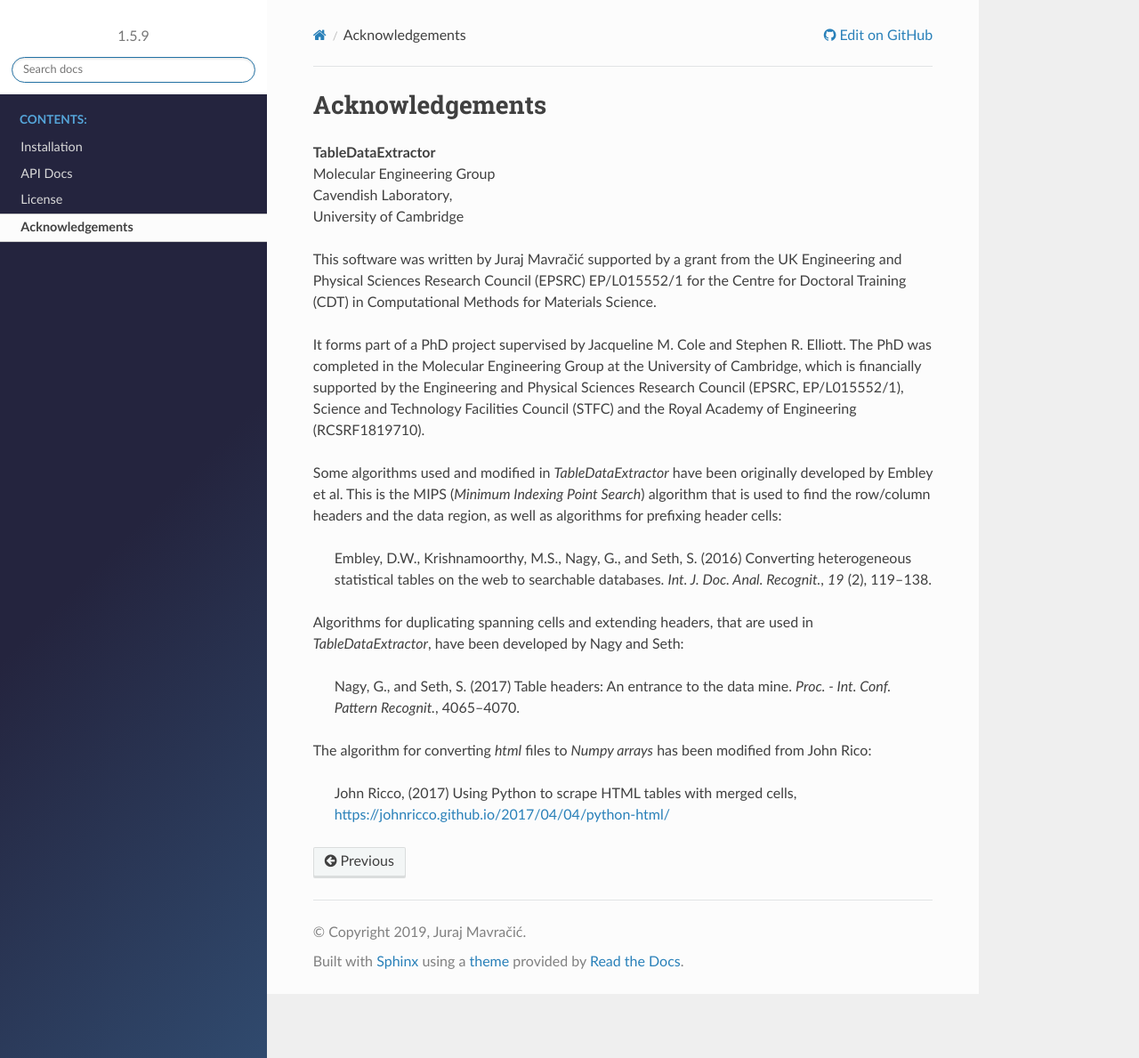
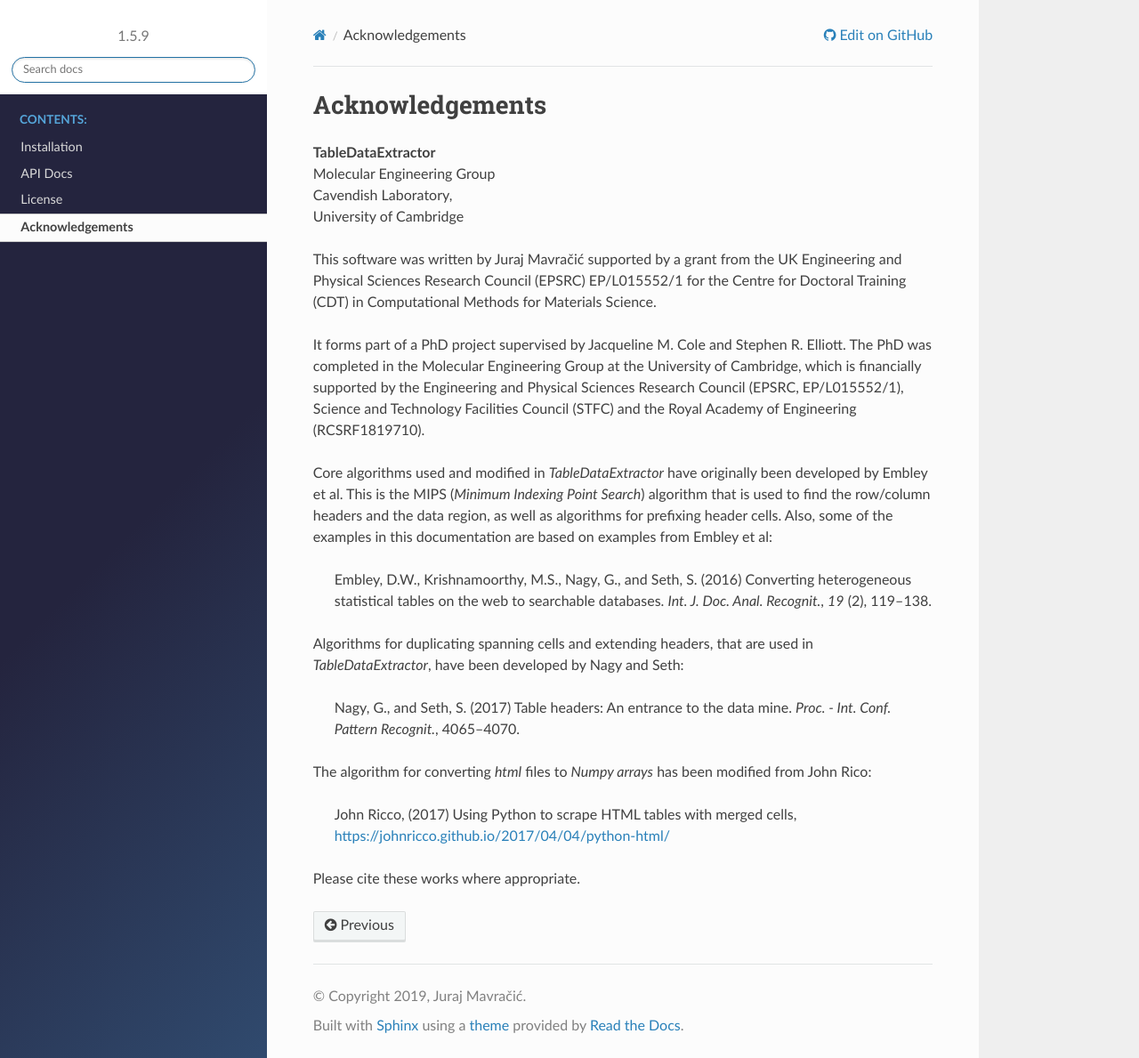
Before and after one commit to CambridgeMolecularEngineering/tabledataextractor, a Sphinx documentation site: the page built from docs/acknowledgement.rst, in a window 1280 px wide and 1189 px high. Shown: the whole window at 89% size. Built offline with Sphinx 7.4.7 and the Read the Docs theme 2.0.0, drawn with Linux system fonts in a browser that asks for light colours; pages that are not in the unit, such as notebooks, are missing from menus.

Commit message:
acknowledgements updated
Signed-off-by: JurajMa <jm2111@cam.ac.uk>

```diff
--- a/docs/acknowledgement.rst
+++ b/docs/acknowledgement.rst
@@ -11,9 +11,10 @@
 It forms part of a PhD project supervised by Jacqueline M. Cole and Stephen R. Elliott. The PhD was completed in the Molecular Engineering Group at the University of Cambridge, which is financially supported by the Engineering and Physical Sciences Research Council (EPSRC, EP/L015552/1), Science and Technology Facilities Council (STFC) and the Royal Academy of Engineering (RCSRF1819710).
 
 
-Some algorithms used and modified in *TableDataExtractor* have been originally developed by Embley et al.
+Core algorithms used and modified in *TableDataExtractor* have originally been developed by Embley et al.
 This is the MIPS (*Minimum Indexing Point Search*) algorithm that is used to find the row/column headers
-and the data region, as well as algorithms for prefixing header cells:
+and the data region, as well as algorithms for prefixing header cells. Also, some of the examples in this documentation
+are based on examples from Embley et al:
 
     Embley, D.W., Krishnamoorthy, M.S., Nagy, G., and Seth, S. (2016) Converting heterogeneous statistical tables on the web to searchable databases. *Int. J. Doc. Anal. Recognit.*, *19* (2), 119–138.
 
@@ -25,3 +26,5 @@
 The algorithm for converting `html` files to `Numpy arrays` has been modified from John Rico:
 
     John Ricco, (2017) Using Python to scrape HTML tables with merged cells, https://johnricco.github.io/2017/04/04/python-html/
+
+Please cite these works where appropriate.
```
Also changed, not shown: 1 other file.
